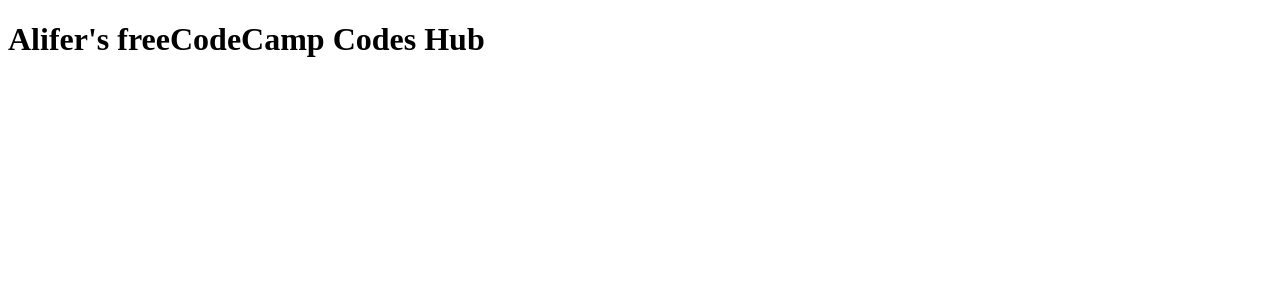
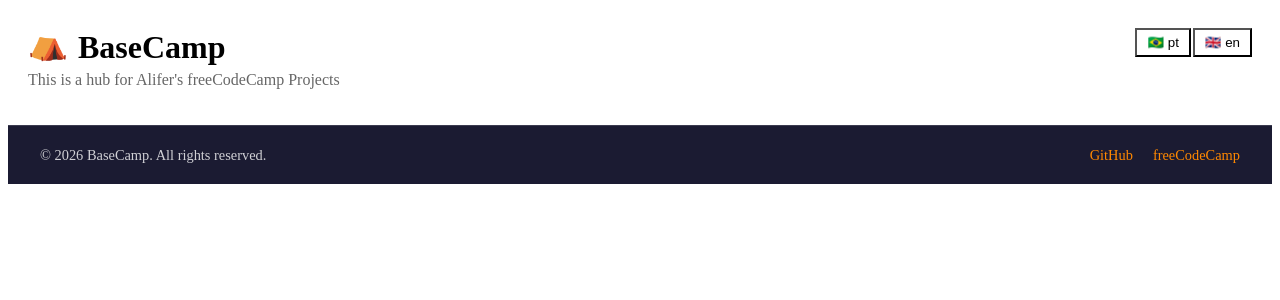
Before and after one commit to aliferds/freeCodeCamp, a React (Vite) app: page / in a window 1280 px wide. Shown: the top 300 px of the page. Built offline with nearby package versions, Linux system fonts and the light colour scheme.

Commit message:
Feat: adapting code to use texts in translation document

```diff
--- a/src/App.jsx
+++ b/src/App.jsx
@@ -1,14 +1,107 @@
-import React from 'react'
+import React, { useTransition } from 'react'
 import PageFrame from './components/PageFrame'
 import { projects } from './data/projects'
+import { useTranslation } from 'react-i18next';
+import { LanguageSwitcher } from './components/LanguageSwitcher';
 
 function App() {
+
+  const { t } = useTranslation();
+  const anoAtual = new Date().getFullYear();
+
   return (
-    <div>
-      <h1>Alifer's freeCodeCamp Codes Hub</h1>
+    <>
+      <header style={{ padding: '20px' }}>
+        {/* Botões de controle de Idioma */}
+        <LanguageSwitcher/>
 
-    </div>
-  )
+        {/* Textos dinâmicos baseados no JSON */}
+        <h1
+          style={{
+            display: 'flex',
+            alignItems: 'center',
+            gap: '10px',
+            margin: 0
+            }}
+        >
+          <span role="img" aria-label="camp" style={{position: 'relative', top: '-0.25rem'}}>⛺</span>
+          {t('welcome')}
+        </h1>
+        <p style={{ marginTop: '5px', color: '#666' }}>{t('sidebar_title')}</p>
+      </header>
+      <main></main>
+      <footer style={styles.footer}>
+        <div style={styles.container}>
+          <small style={styles.copyright}>
+            &copy; {anoAtual} BaseCamp. {t('footer.rights')}
+          </small>
+
+          <nav aria-label="Footer Navigation">
+            <ul style={styles.linkList}>
+              <li>
+                <a
+                  href="https://github.com/aliferds"
+                  target="_blank"
+                  rel="noopener noreferrer"
+                  style={styles.link}
+                >
+                  GitHub
+                </a>
+              </li>
+              <li>
+                <a
+                  href="https://www.freecodecamp.org/alfds"
+                  target="_blank"
+                  rel="noopener noreferrer"
+                  style={styles.link}
+                >
+                  freeCodeCamp
+                </a>
+              </li>
+            </ul>
+          </nav>
+        </div>
+      </footer>
+    </>
+  );
 }
 
+// Estilos simples inline para manter o componente auto-contido
+const styles = {
+  footer: {
+    backgroundColor: '#1b1b32', // Cor escura clássica do freeCodeCamp (opcional)
+    color: '#ffffff',
+    padding: '20px 0',
+    marginTop: 'auto', // Joga o footer para o final da página se usado com flexbox no App.jsx
+    borderTop: '1px solid #3b3b4f',
+  },
+  container: {
+    display: 'flex',
+    justifyContent: 'space-between',
+    alignItems: 'center',
+    maxWidth: '1200px',
+    margin: '0 auto',
+    padding: '0 20px',
+    flexWrap: 'wrap',
+    gap: '10px',
+  },
+  copyright: {
+    fontSize: '0.9rem',
+    color: '#d0d0d5',
+  },
+  linkList: {
+    display: 'flex',
+    listStyle: 'none',
+    gap: '20px',
+    padding: 0,
+    margin: 0,
+  },
+  link: {
+    color: '#ff8800',
+    textDecoration: 'none',
+    fontSize: '0.9rem',
+    transition: 'color 0.2s',
+  }
+};
+
 export default App
--- /dev/null
+++ b/src/components/LanguageSwitcher/index.jsx
@@ -0,0 +1,42 @@
+import React from 'react';
+import { useTranslation } from 'react-i18next';
+
+export function LanguageSwitcher() {
+  const { i18n } = useTranslation();
+
+  // Função interna para mudar o idioma
+  const alterarIdioma = (idioma) => {
+    i18n.changeLanguage(idioma);
+  };
+
+  // Pegamos o idioma atual para saber qual botão destacar visualmente
+  const idiomaAtual = i18n.language;
+
+  return (
+    <div className="language-switcher" style={{ display: 'flex', gap: '2px', float: 'right', fontFamily: 'monospace' }}>
+      <button
+        onClick={() => alterarIdioma('pt')}
+        style={{
+          fontWeight: idiomaAtual === 'pt' ? 'bold' : 'normal',
+          backgroundColor: idiomaAtual === 'pt' ? '#ddd' : '#fff',
+          cursor: 'pointer',
+          padding: '5px 10px',
+        }}
+        >
+        <span>🇧🇷</span>  <span>pt</span>
+      </button>
+
+      <button
+        onClick={() => alterarIdioma('en')}
+        style={{
+          fontWeight: idiomaAtual === 'en' ? 'bold' : 'normal',
+          backgroundColor: idiomaAtual === 'en' ? '#ddd' : '#fff',
+          cursor: 'pointer',
+          padding: '5px 10px',
+        }}
+      >
+        <span>🇬🇧</span>  <span>en</span>
+      </button>
+    </div>
+  );
+}
--- a/src/data/projects.js
+++ b/src/data/projects.js
@@ -1,27 +1,67 @@
 export const projects = [
   {
     id: "survey-form",
-    title: "Survey Form",
-    path: "public/responsive_web_design/survey_form/index.html"
+    title: {
+      en: "Survey Form",
+      pt: "Formulário de Pesquisa"
+    },
+    path: "public/responsive_web_design/survey_form/index.html",
+    section: "web_design_responsive",
+    description: {
+      en: "",
+      pt: ""
+    }
   },
   {
     id: "playing-cards",
-    title: "Playing Cards",
-    path: "public/responsive_web_design/playing_cards/index.html"
+    title: {
+     en: "Playing Cards",
+     pt: "Jogo do Cartas"
+    },
+    path: "public/responsive_web_design/playing_cards/index.html",
+    section: "web_design_responsive",
+    description: {
+      en: "",
+      pt: ""
+    }
   },
   {
     id: "book-inventory",
-    title: "Book Inventory",
-    path: "public/responsive_web_design/book_inventory/index.html"
+    title: {
+      pt: "Inventário de Livros",
+      en: "Book Inventory"
+    },
+    path: "public/responsive_web_design/book_inventory/index.html",
+    section: "web_design_responsive",
+    description: {
+      en: "",
+      pt: ""
+    }
   },
   {
     id: "technical-documentation-page",
-    title: "Technical Documentation Page",
-    path: "public/responsive_web_design/technical_documentation_page/index.html"
+    title: {
+      en: "Technical Documentation Page",
+      pt: "Página de Documentação Técnica"
+    },
+    path: "public/responsive_web_design/technical_documentation_page/index.html",
+    section: "web_design_responsive",
+    description: {
+      en: "",
+      pt: ""
+    }
   },
   {
     id: "product-landing-page",
-    title: "Survey Form",
-    path: "public/responsive_web_design/product_landing_page/index.html"
+    title: {
+      en: "Product Landing Page",
+      pt: "Landing Page de Produto"
+    },
+    path: "public/responsive_web_design/product_landing_page/index.html",
+    section: "web_design_responsive",
+    description: {
+      en: "",
+      pt: ""
+    }
   }
 ];
--- a/src/main.jsx
+++ b/src/main.jsx
@@ -1,6 +1,7 @@
 import React from 'react'
 import ReactDOM from 'react-dom/client'
 import App from './App.jsx'
+import i18n from './i18n.js'
 
 ReactDOM.createRoot(document.getElementById('root')).render(
   <React.StrictMode>
```
